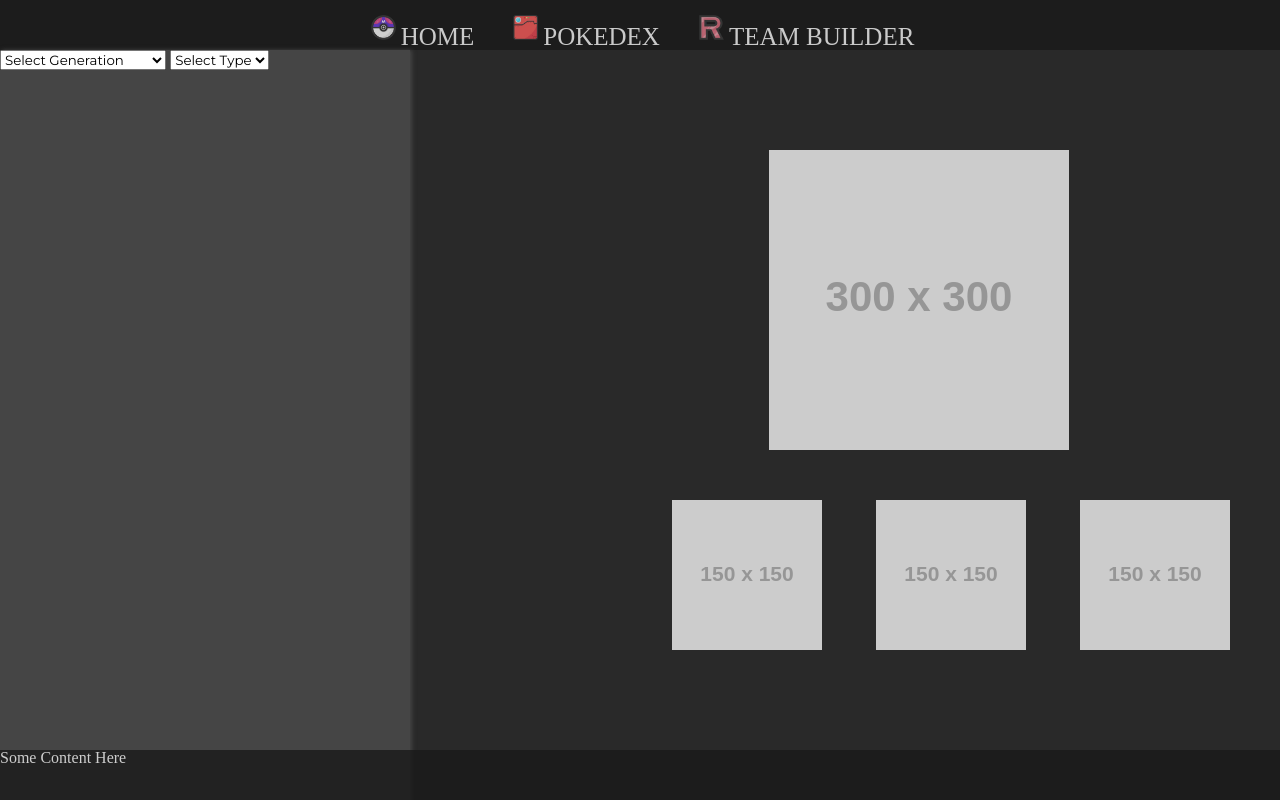
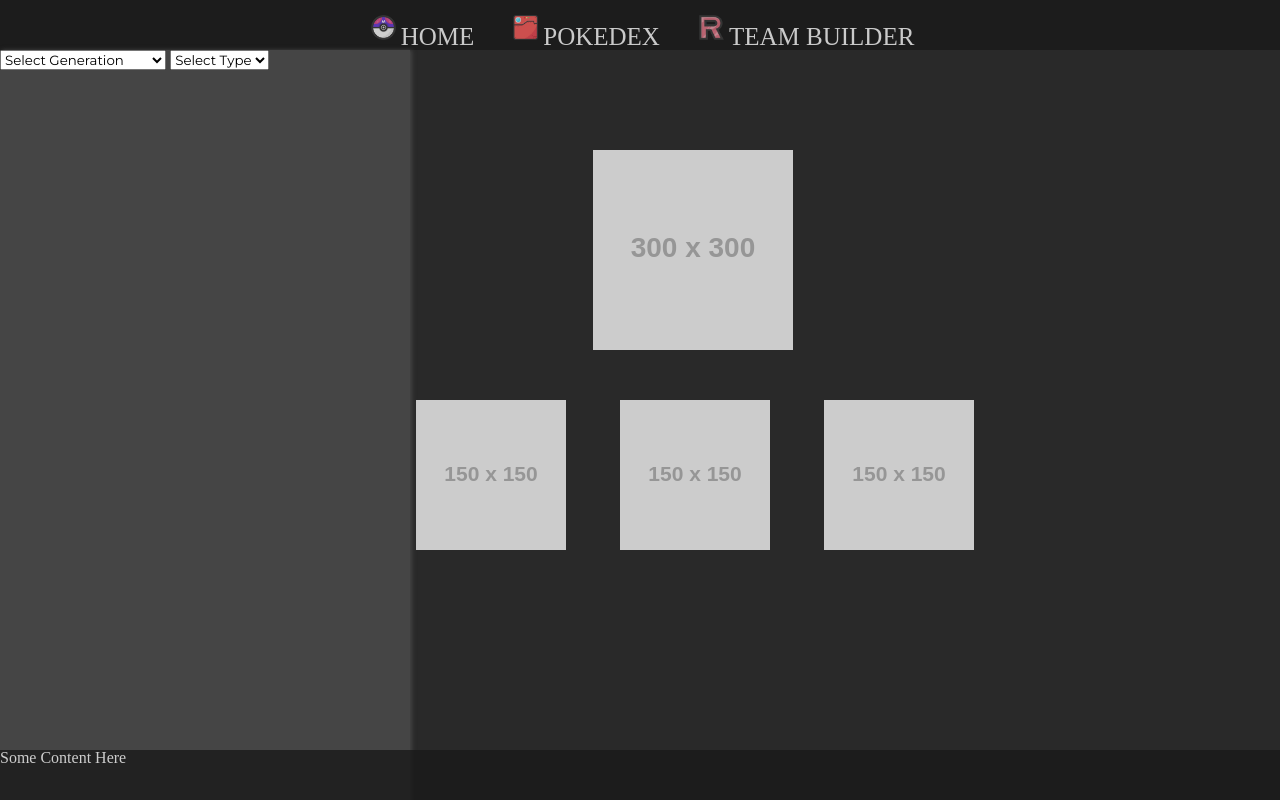
Before and after one commit to Loaye/PokePractice, a website: page Public/pokedex.html in a window 1280 px wide. Drawn offline with Linux system fonts and the light colour scheme; no server answers; placeholder pictures from the web are drawn by us.

Commit message:
fixed display areas in pokedex

```diff
--- a/Public/styles/pokedexStyle.css
+++ b/Public/styles/pokedexStyle.css
@@ -1,8 +1,6 @@
 * {
   font-family: 'Montserrat', sans-serif;
 }
-
-
 
 /*Floats*/
 .l-float {
@@ -26,6 +24,16 @@
   box-shadow: 2px 0px 4px #454545;
 }
 
+.sprite {
+  margin-left: 290px;
+  height: 200px;
+  width: 200px;
+}
+
+.displayed{
+  margin-right: 20%;
+}
+
 /*Displayed Section Styles*/
 /*
 white: #F0F0F0
```
Also changed, not shown: 1 other file.
